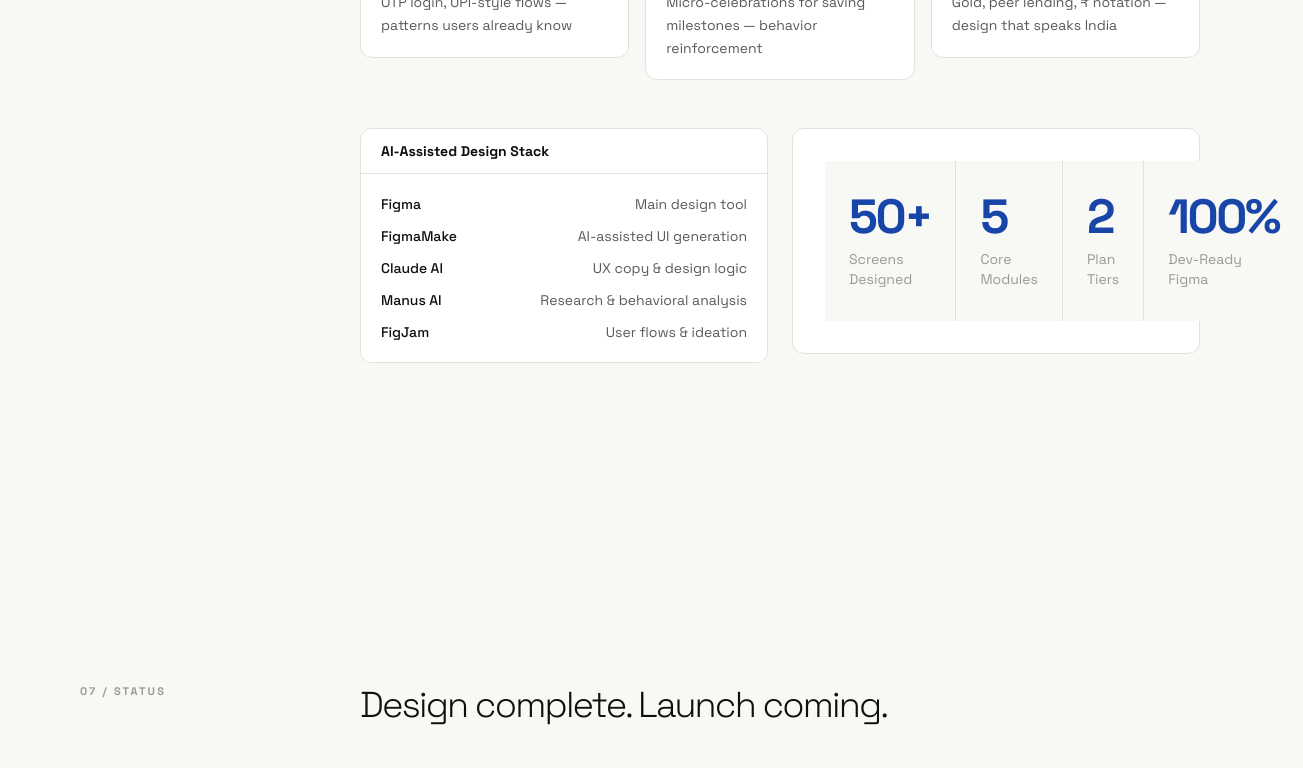
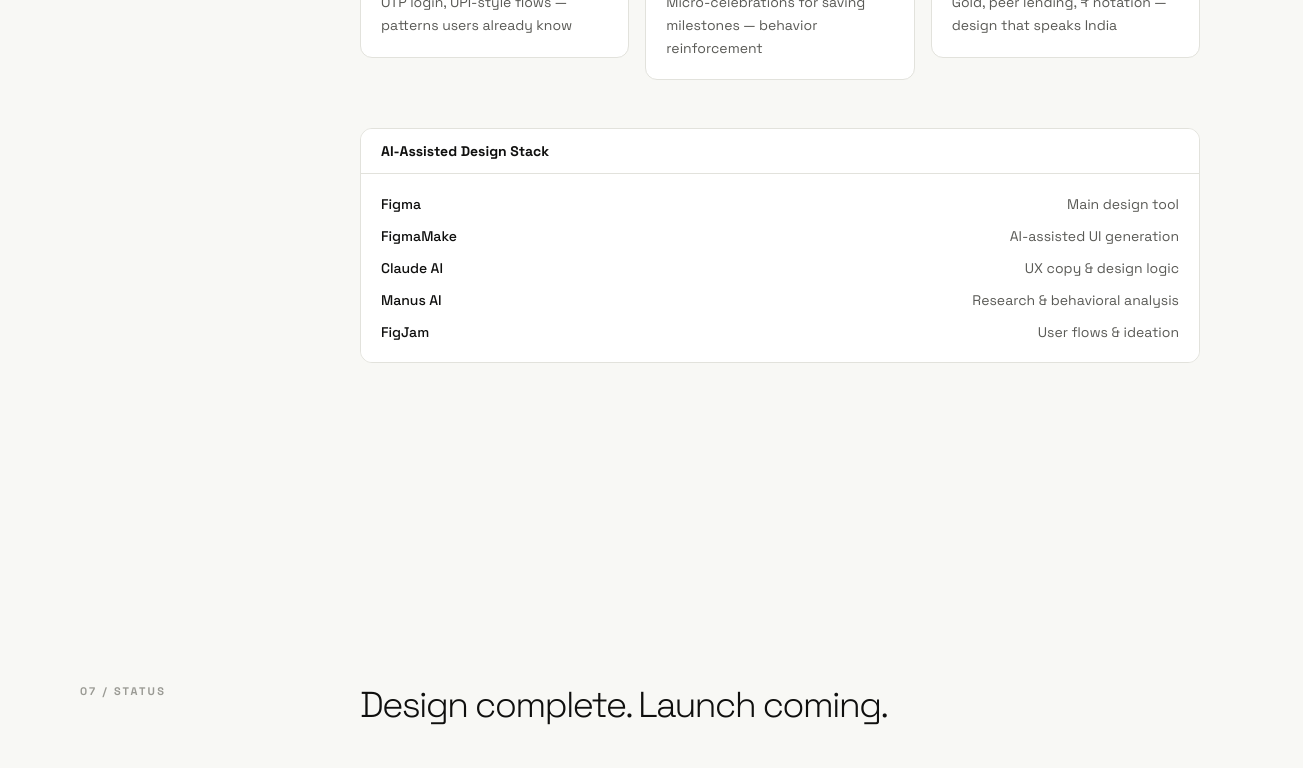
Before and after one commit to noushweb/mnk-portfolio, a Next.js app: page /finflow in a window 1280 px wide. Shown: the part 7440-8208 px from the top of the page, 1303 px wide, since content can reach past the window. Built offline with nearby package versions, Linux system fonts and the light colour scheme.

Commit message:
fix: remove duplicate StatsGrid from Finflow VisualDesign

```diff
--- a/app/finflow/page.tsx
+++ b/app/finflow/page.tsx
@@ -275,7 +275,6 @@ function VisualDesign() {
             <div className="grid grid-cols-1 md:grid-cols-2 lg:grid-cols-3 gap-4 mb-12">
               {principles.map((pr,i)=><ScrollReveal key={pr.title} delay={200+i*80}><div className="bg-[var(--color-surface)] p-5 rounded-xl border border-[var(--color-border)]"><div className="w-10 h-10 rounded-xl flex items-center justify-center mb-4" style={{background:pr.gold?FF_GOLD_BG:FF_LIGHT}}><pr.icon className="w-[18px] h-[18px]" style={{color:pr.gold?FF_GOLD:FF_BLUE}}/></div><h3 className="font-bold text-sm mb-2">{pr.title}</h3><p className="text-sm text-[var(--color-text-secondary)] leading-relaxed">{pr.desc}</p></div></ScrollReveal>)}
             </div>
-            <div className="grid grid-cols-1 md:grid-cols-2 gap-6">
             <ScrollReveal delay={400}>
               <div className="rounded-xl overflow-hidden border border-[var(--color-border)]">
                 <div className="py-3 px-5 font-bold text-sm bg-[var(--color-surface)] border-b border-[var(--color-border)]">AI-Assisted Design Stack</div>
@@ -284,12 +283,6 @@ function VisualDesign() {
                 </div>
               </div>
             </ScrollReveal>
-              <ScrollReveal delay={500}>
-                <div className="bg-[var(--color-surface)] rounded-xl border border-[var(--color-border)] p-8">
-                  <StatsGrid items={[{n:"50+",l:"Screens Designed"},{n:"5",l:"Core Modules"},{n:"2",l:"Plan Tiers"},{n:"100%",l:"Dev-Ready Figma"}]} color={FF_BLUE} />
-                </div>
-              </ScrollReveal>
-            </div>
           </div>
         </div>
       </div>
```
Lines whose indentation alone changed are shown as unchanged.
